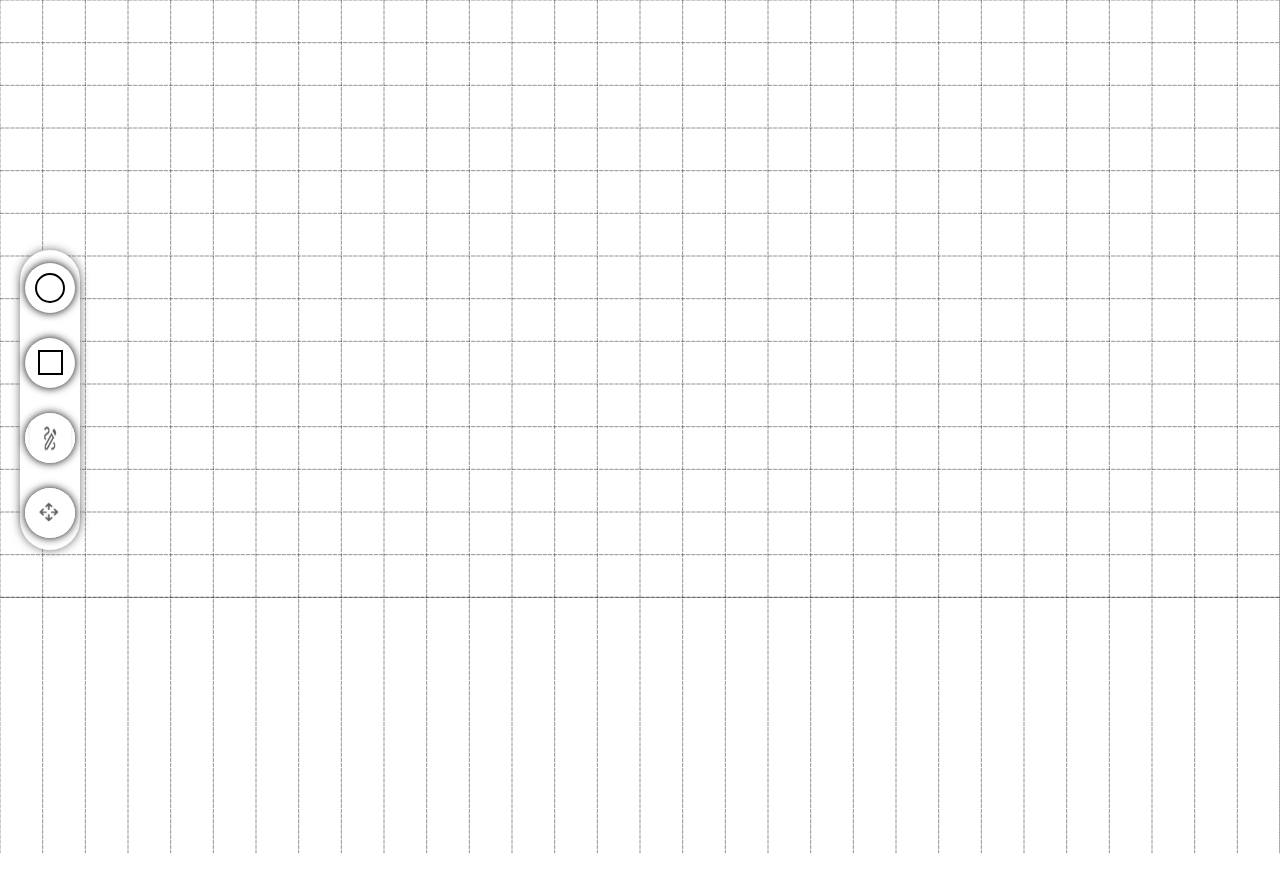
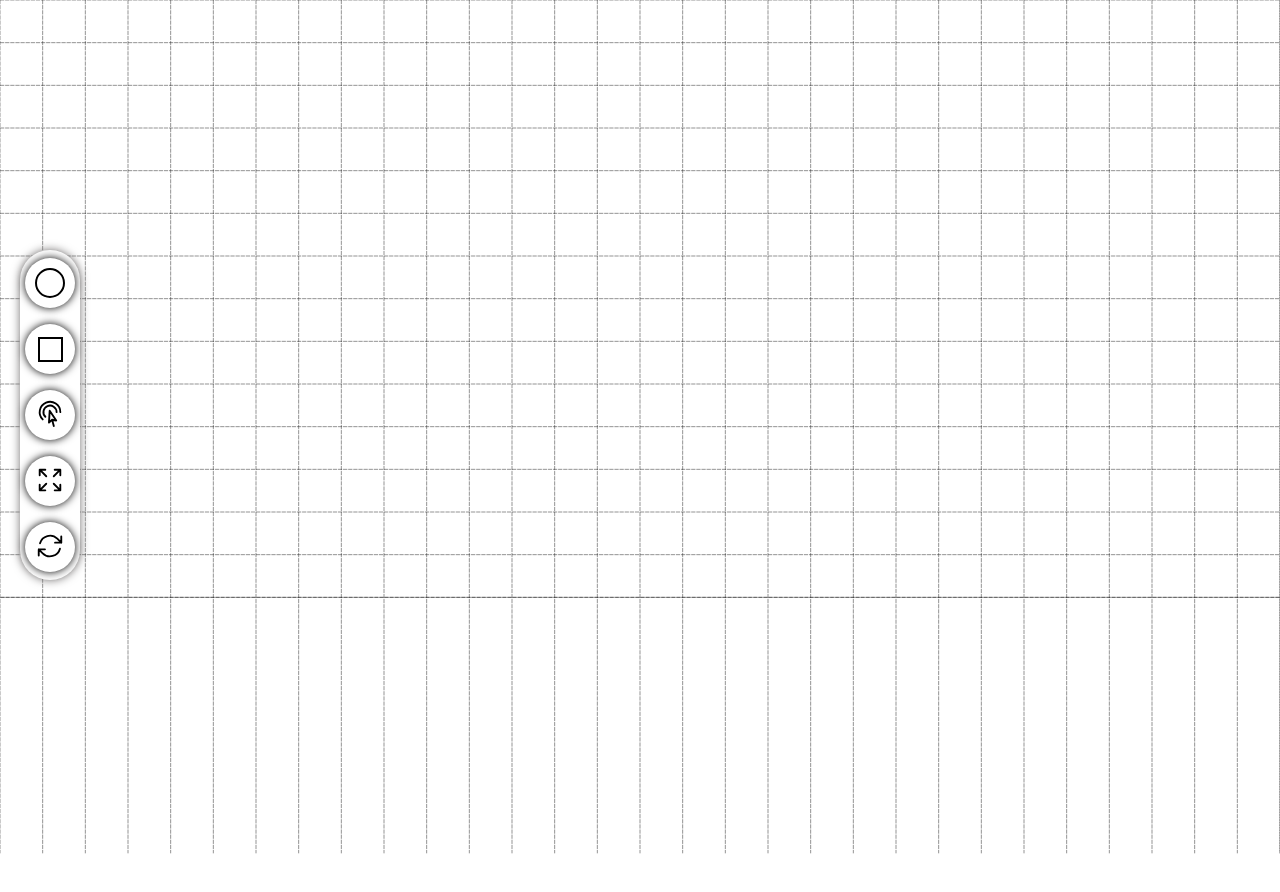
Before and after one commit to Sreeharie123/illustrator-project, a plain HTML site: page index.html in a window 1280 px wide. Shown: the top 892 px of the page. Drawn offline with Linux system fonts and the light colour scheme.

Commit message:
reset button added

```diff
--- a/index.css
+++ b/index.css
@@ -17,7 +17,7 @@ svg {
 
 #tools {
     width: 60px;
-    height: 300px;
+    height: 330px;
     background: white;
     position: absolute;
     top: calc(50% - 150px);
@@ -35,14 +35,15 @@ svg {
     height: 50px;
     border-radius: 50%;
     border: none;
-    background-color:white;
+    background-color: white;
     position: relative;
     overflow: hidden;
     box-shadow: 0 0 8px 0;
 }
 
-.btn:hover{
+.btn:hover {
     scale: .8;
+    background-color: rgb(6, 204, 204);
 }
 
 .circle {
@@ -66,14 +67,6 @@ svg {
     left: 25%;
 }
 
-#drawimg {
-    width: 100%;
-    height: 100%;
-}
-#drag{
-    width: 100%;
-    height: 100%;
-}
 .color {
     fill: transparent;
     stroke: none;
@@ -88,3 +81,18 @@ svg {
     fill: rgb(7, 245, 51);
     stroke: rgb(253, 0, 0);
 }
+
+.reset {
+    width: 30px;
+    height: 30px;
+}
+
+.pointer {
+    width: 30px;
+    height: 30px;
+}
+
+.drag1 {
+    width: 30px;
+    height: 30px;
+}
--- a/index.html
+++ b/index.html
@@ -72,8 +72,18 @@
     <div id="tools">
         <button class="btn" id="drawCircle"><span class="circle"></span></button>
         <button class="btn" id="drawSquare"><span class="squre"></span></button>
-        <button class="btn" id="drawPath"><img src="./Images/Screenshot from 2022-12-12 14-54-49.png" alt="draw" id="drawimg"></button>
-        <button class="btn" id="dragElement"><img src="./Images/Screenshot from 2022-12-12 15-09-07.png" alt="drag" id="drag"></button>
+        <button class="btn" id="drawPath"><svg xmlns="http://www.w3.org/2000/svg" fill="none" viewBox="0 0 24 24" stroke-width="1.5" stroke="currentColor" class="pointer">
+            <path stroke-linecap="round" stroke-linejoin="round" d="M15.042 21.672L13.684 16.6m0 0l-2.51 2.225.569-9.47 5.227 7.917-3.286-.672zm-7.518-.267A8.25 8.25 0 1120.25 10.5M8.288 14.212A5.25 5.25 0 1117.25 10.5" />
+          </svg>
+          </button>
+        <button class="btn" id="dragElement"><svg xmlns="http://www.w3.org/2000/svg" fill="none" viewBox="0 0 24 24" stroke-width="1.5" stroke="currentColor" class="drag1">
+            <path stroke-linecap="round" stroke-linejoin="round" d="M3.75 3.75v4.5m0-4.5h4.5m-4.5 0L9 9M3.75 20.25v-4.5m0 4.5h4.5m-4.5 0L9 15M20.25 3.75h-4.5m4.5 0v4.5m0-4.5L15 9m5.25 11.25h-4.5m4.5 0v-4.5m0 4.5L15 15" />
+          </svg>
+          </button>
+        <button class="btn" id="resetScreen"><svg xmlns="http://www.w3.org/2000/svg" fill="none" viewBox="0 0 24 24" stroke-width="1.5" stroke="red" class="reset">
+            <path stroke-linecap="round" stroke-linejoin="round" d="M16.023 9.348h4.992v-.001M2.985 19.644v-4.992m0 0h4.992m-4.993 0l3.181 3.183a8.25 8.25 0 0013.803-3.7M4.031 9.865a8.25 8.25 0 0113.803-3.7l3.181 3.182m0-4.991v4.99" stroke="black"/>
+          </svg>
+          </button>
     </div>
 
     <script src="./index.js"></script>
--- a/index.js
+++ b/index.js
@@ -5,6 +5,7 @@ let buttonSqure = document.querySelector('#drawSquare');
 let buttonPath = document.querySelector('#drawPath');
 let buttonDrag = document.querySelector('#dragElement');
 let points = document.querySelector('.circleGroup')
+let buttonReset=document.querySelector('#resetScreen')
 
 let elementStore = [];
 let pathflag = 0
@@ -12,7 +13,7 @@ let selectedIndex = "";
 
 function buttonClick() {
     pathflag = 0;
-    elementStore=[]
+    elementStore = []
     svg.addEventListener('click', function ({ target, x, y }) {
 
         if (target.id === "circle1") return closepath()
@@ -99,7 +100,7 @@ let rectangleFlag = 0;
 function drawTriange() {
 
     rectangleFlag = 0;
-    triangleCordinates=[]
+    triangleCordinates = []
 
     const rectangle = document.createElementNS("http://www.w3.org/2000/svg", 'rect')
     svg.addEventListener('mousedown', function (e) {
@@ -152,7 +153,7 @@ let circleFlag = 0;
 function drawCircle() {
 
     circleFlag = 0;
-    circleCordinates=[]
+    circleCordinates = []
 
 
     let cir = document.createElementNS("http://www.w3.org/2000/svg", 'circle')
@@ -207,3 +208,9 @@ function drawCircle() {
 }
 
 buttonCircle.addEventListener('click', drawCircle)
+
+buttonReset.addEventListener('click',function(){
+
+    location.reload();
+
+})
```
